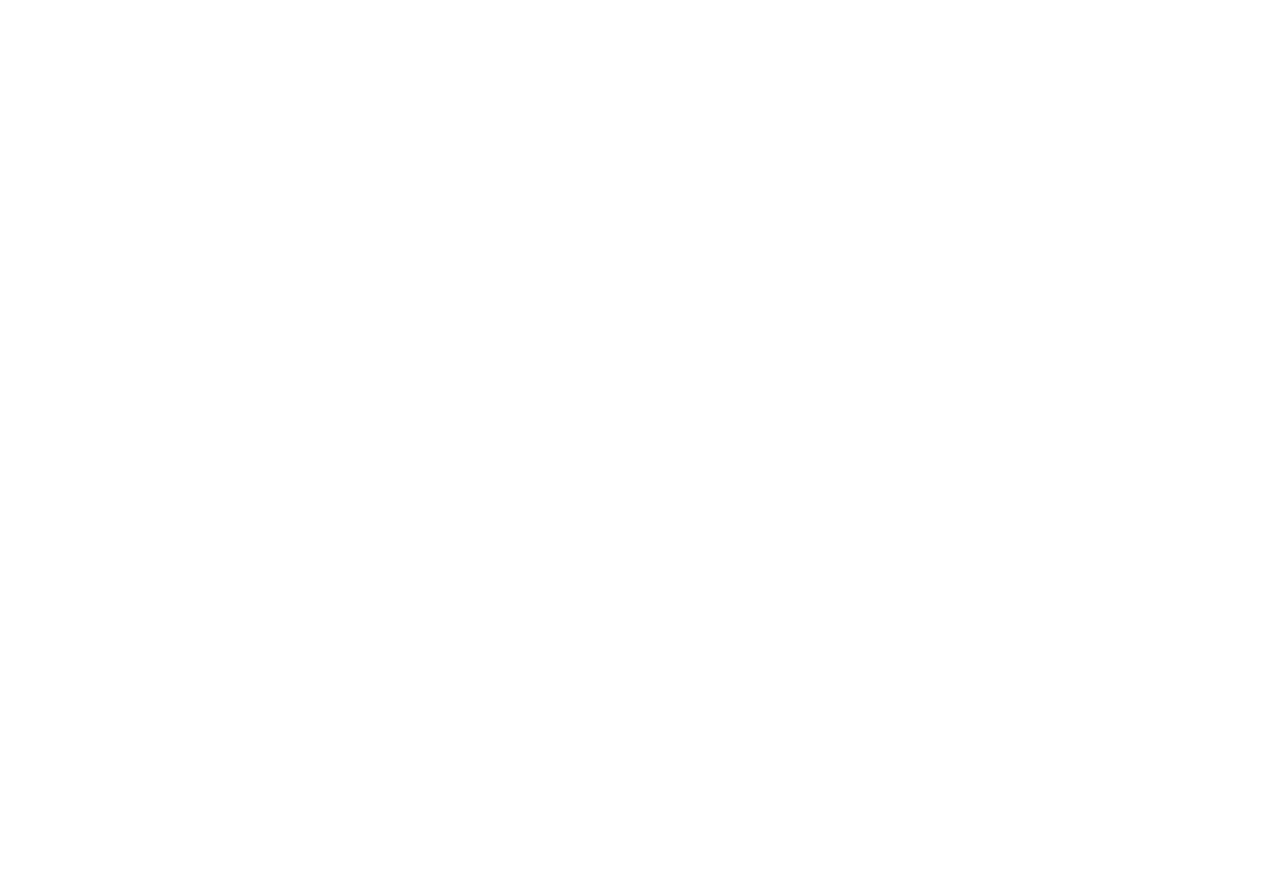
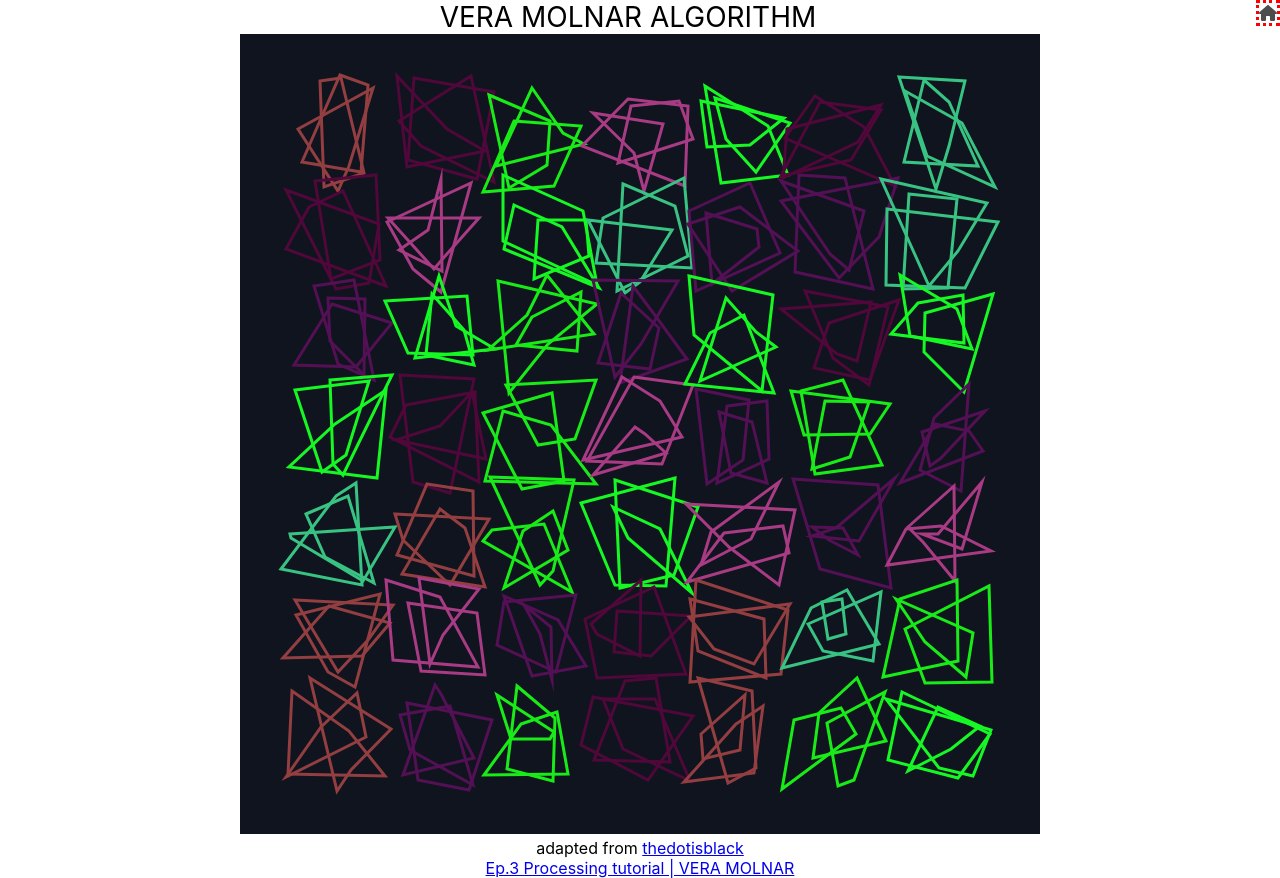
Before and after one commit to vegalla/react-processing, a React (Create React App) app: page /03 in a window 1280 px wide. Before the commit this address had no page. Before the commit the page ends 800 px from the top, so only its background shows below. Built offline with nearby package versions, Linux system fonts and the light colour scheme.

Commit message:
Tested Vera Molnar Algorithm and added to home page

```diff
--- a/src/App.js
+++ b/src/App.js
@@ -6,6 +6,7 @@
 
 import TDIB01 from './Processing/thedotisblack01';
 import TDIB02 from './Processing/thedotisblack02';
+import TDIB03 from './Processing/thedotisblack03';
 
 function App() {
   return (
@@ -29,6 +30,14 @@
               description="Ep.2 Processing tutorial | GRID"
             />
           } />
+          <Route path="03" element={
+            <GalleryPage
+              header="VERA MOLNAR ALGORITHM"
+              process={TDIB03}
+              hyperlink="https://www.youtube.com/watch?v=O5G4SoWBoao&list=PLbLdd1fdNg5zPBMYYZLO2JVqMrBkK5Lux&index=7"
+              description="Ep.3 Processing tutorial | VERA MOLNAR"
+            />
+          } />
         </Route>
       </Routes>
     </BrowserRouter>
--- a/src/Components/GalleryHome.js
+++ b/src/Components/GalleryHome.js
@@ -3,6 +3,7 @@
 
 import static01 from '../Assets/01.png';
 import static02 from '../Assets/02.png';
+import static03 from '../Assets/03.png';
 
 import styles from './GalleryHome.module.css';
 
@@ -21,6 +22,12 @@
                     <Link to="/02">GRID</Link>
                 </span>
             </div>
+            <div className={styles.DisplayItem}>
+                <span>
+                    <img className={styles.Thumbnail} src={static03}/>
+                    <Link to="/03">VERA MOLNAR ALGORITHM</Link>
+                </span>
+            </div>
         </div>
     )
 };
--- a/src/Processing/thedotisblack03.js
+++ b/src/Processing/thedotisblack03.js
@@ -9,17 +9,13 @@
 
     const Sketch = (p5) => {
 
-        let colArray = [];
-
         let margin = 100;
         let grid = 100;
 
         p5.setup = () => {
             p5.createCanvas(800, 800);
             p5.noLoop();
-            for (let c = 0; c < 7; c++) {
-                colArray.push(p5.color(getRandomInt(0, 255), getRandomInt(0, 255), getRandomInt(0, 255)));
-            }
+
         }
 
         p5.draw = () => {
@@ -29,13 +25,19 @@
 
             let d = 60;
 
-            for (let i = margin; i < p5.width - margin; i += grid) {
-                for (let j = margin; j < p5.height - margin; j += grid) {
+            let colArray = [];
+
+            for (let c = 0; c < 7; c++) {
+                colArray.push(p5.color(getRandomInt(0, 255), getRandomInt(0, 255), getRandomInt(0, 255)));
+            }
+
+            for (let i = margin; i < p5.width; i += grid) {
+                for (let j = margin; j < p5.height; j += grid) {
 
                     let colArrayNum = getRandomInt(0, 7);
                     p5.stroke(colArray[colArrayNum]);
                     p5.strokeWeight(3);
-                    for (let k = 0; k < 5; k++) {
+                    for (let k = 0; k < 3; k++) {
                         let x1 = -getRandomInt(0, d);
                         let y1 = -getRandomInt(0, d);
                         let x2 = getRandomInt(0, d);
@@ -53,6 +55,10 @@
                 }
             }
         }
+
+        p5.mouseClicked = () => {
+            p5.redraw();
+        };
     }
 
     useEffect(() => {
```
Also changed, not shown: src/Assets/03.png (added).
